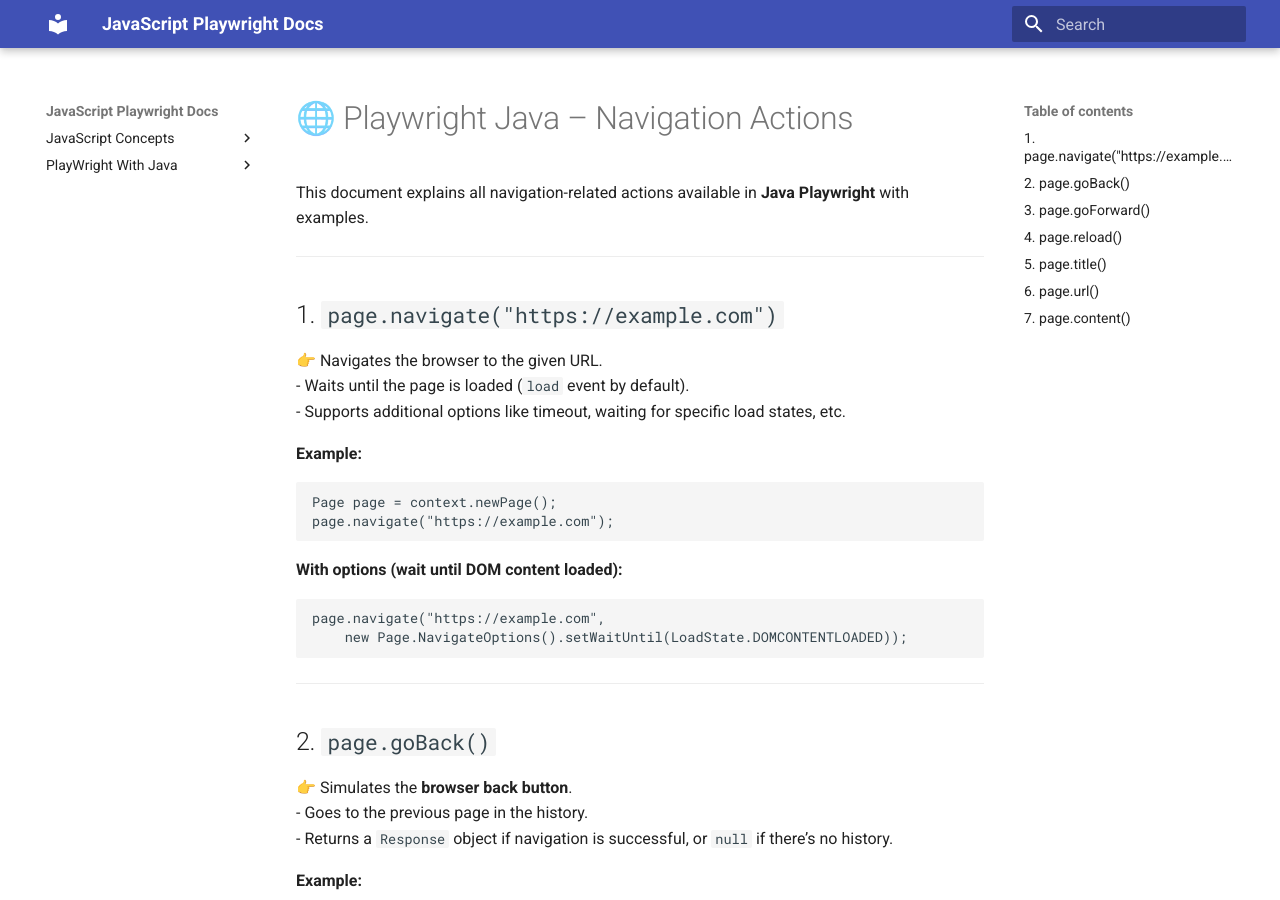
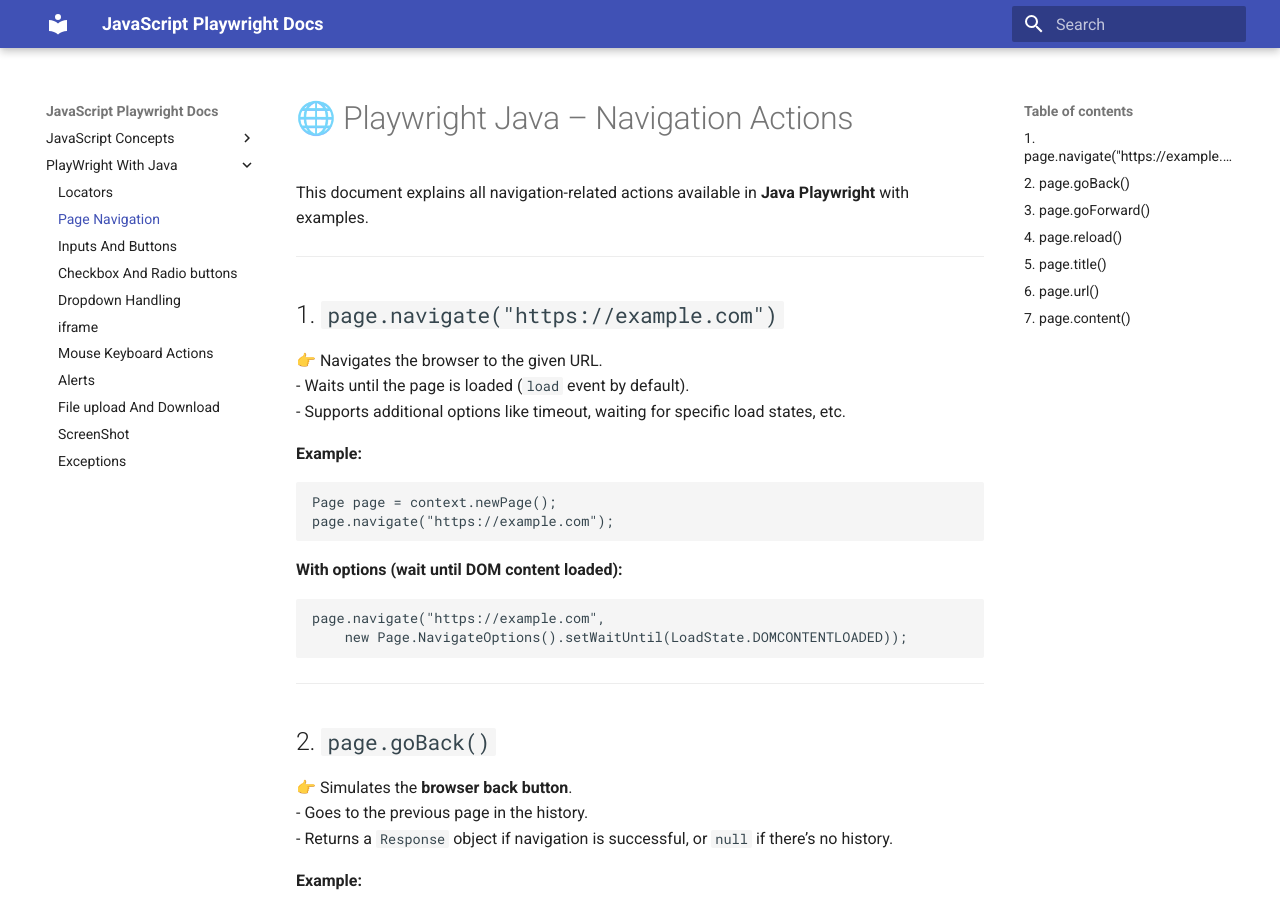
Before and after one commit to Play-Wright-course/automation-testing, an MkDocs documentation site: the page built from docs/playwright-Java/page-navigation-actions.md, in a window 1280 px wide and 900 px high. Built offline with MkDocs 1.6.1 and Material for MkDocs 9.7.7, drawn with Linux system fonts in a browser that asks for light colours; some of the changed lines change nothing that is shown.

Commit message:
Update mkdocs.yml

```diff
--- a/mkdocs.yml
+++ b/mkdocs.yml
@@ -12,7 +12,7 @@
 
   - PlayWright With Java:
       - Locators: playwright-Java/locator.md
-      - Page Navigation: page-navigation-actions.md
+      - Page Navigation: playwright-Java/page-navigation-actions.md
       - Inputs And Buttons: playwright-Java/playwright-interaction.md
       - Checkbox And Radio buttons: playwright-Java/checkbox-radio-button.md
       - Dropdown Handling: playwright-Java/dropdown_handling.md
```
